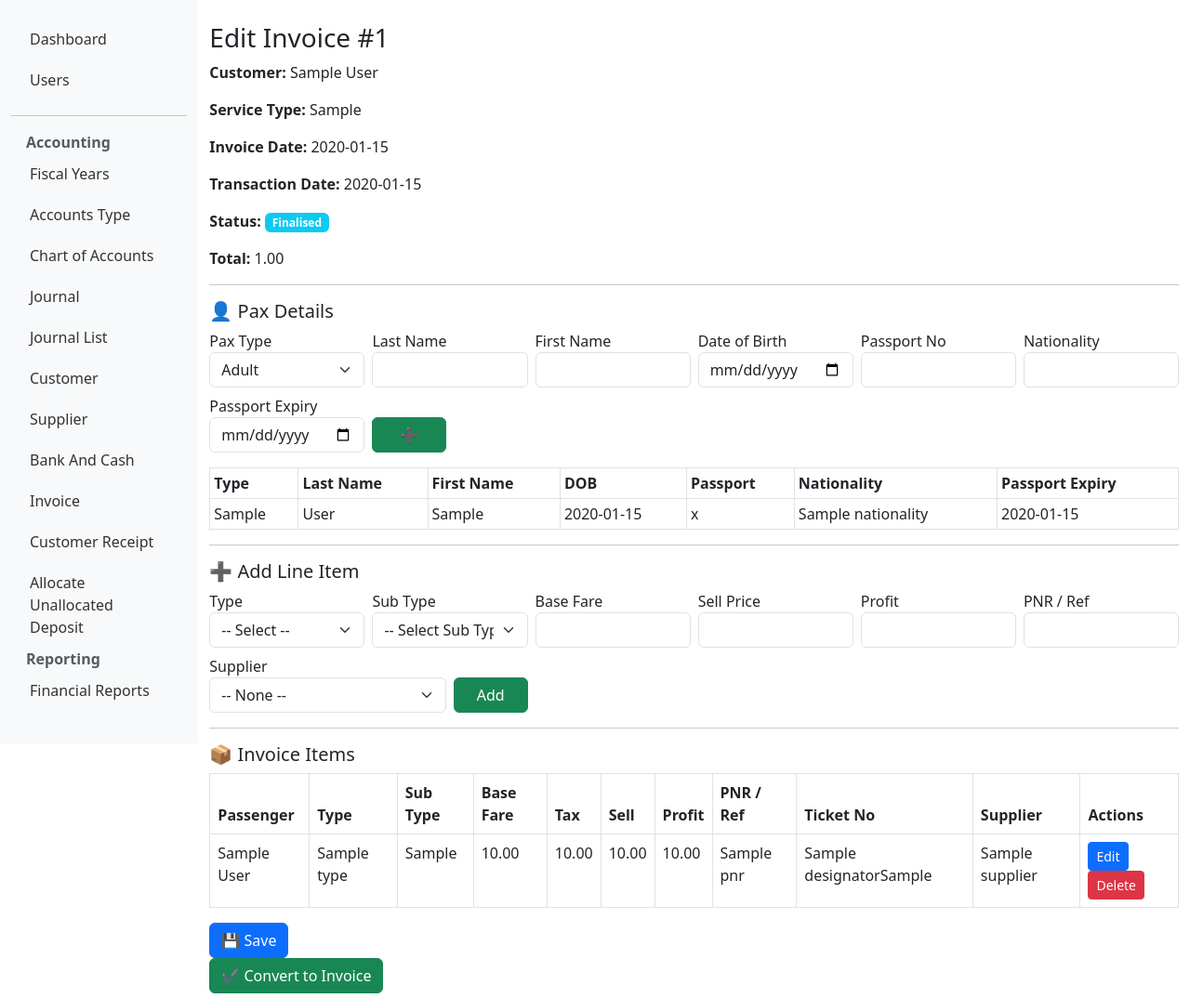
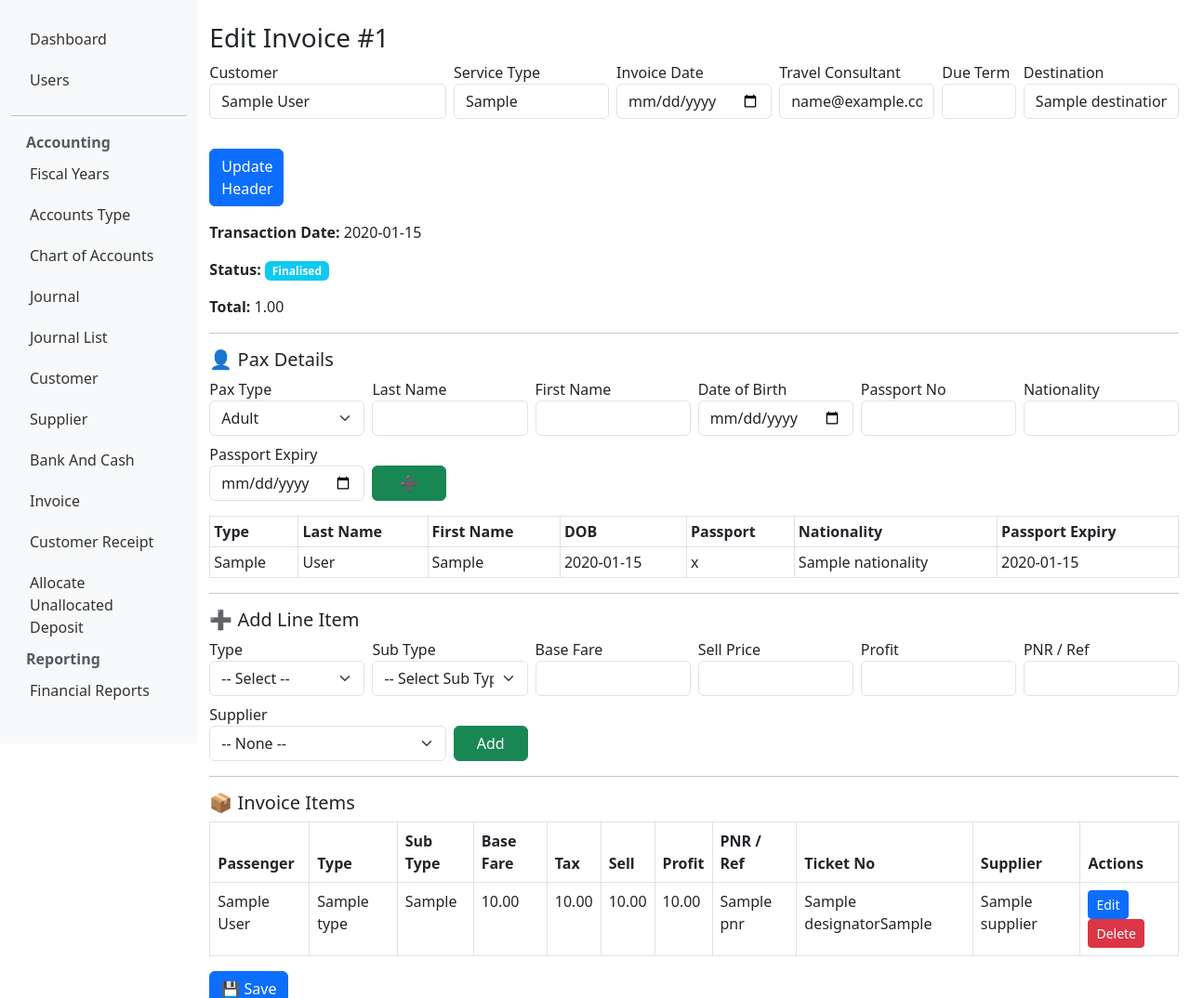
Before and after one commit to farhathwin/tbo, a Flask app: template app/templates/accounting/invoice_edit.html in a window 1280 px wide. Shown: the part 40-1114 px from the top of the page at 93% size. Run offline with Flask 3, Linux system fonts and the light colour scheme; the template is opened without the code that fills it: most values are stand-ins (such as "Sample title", 1, 10 or a date in 2020); some libraries are stand-ins or nearby versions.

Commit message:
Enable staff filtering and invoice header editing

```diff
--- a/app/templates/accounting/invoice_edit.html
+++ b/app/templates/accounting/invoice_edit.html
@@ -2,10 +2,39 @@
 {% block title %}Edit Invoice{% endblock %}
 {% block content %}
 <h3>Edit Invoice #{{ invoice.invoice_number }}</h3>
+<form method="POST" class="mb-3">
+  <div class="row g-2">
+    <div class="col-md-3">
+      <label>Customer</label>
+      <input type="text" class="form-control" value="{{ invoice.customer.full_name or invoice.customer.business_name }}" readonly>
+    </div>
+    <div class="col-md-2">
+      <label>Service Type</label>
+      <input type="text" name="service_type" class="form-control" value="{{ invoice.service_type }}">
+    </div>
+    <div class="col-md-2">
+      <label>Invoice Date</label>
+      <input type="date" name="invoice_date" class="form-control" value="{{ invoice.invoice_date.isoformat() }}">
+    </div>
+    <div class="col-md-2">
+      <label>Travel Consultant</label>
+      <input type="text" name="staff_email" class="form-control" value="{{ invoice.staff.email if invoice.staff else '' }}">
+    </div>
+    <div class="col-md-1">
+      <label>Due Term</label>
+      <input type="number" name="due_term" class="form-control" min="0" value="{{ invoice.due_term }}">
+    </div>
+    <div class="col-md-2">
+      <label>Destination</label>
+      <input type="text" name="destination" class="form-control" value="{{ invoice.destination or '' }}">
+    </div>
+    <div class="col-md-1">
+      <label>&nbsp;</label>
+      <button type="submit" class="btn btn-primary w-100">Update Header</button>
+    </div>
+  </div>
+</form>
 <div class="mb-3">
-  <p><strong>Customer:</strong> {{ invoice.customer.full_name or invoice.customer.business_name }}</p>
-  <p><strong>Service Type:</strong> {{ invoice.service_type }}</p>
-  <p><strong>Invoice Date:</strong> {{ invoice.invoice_date.strftime('%Y-%m-%d') }}</p>
   <p><strong>Transaction Date:</strong> {{ invoice.transaction_date.strftime('%Y-%m-%d') }}</p>
   <p><strong>Status:</strong> <span class="badge bg-info">{{ invoice.status }}</span></p>
   <p><strong>Total:</strong> {{ "{:,.2f}".format(invoice.total_amount) }}</p>
```
Also changed, not shown: app/routes/accounting_routes.py (+29 -2 lines), app/templates/accounting/invoice_list.html (+44 -4 lines).
